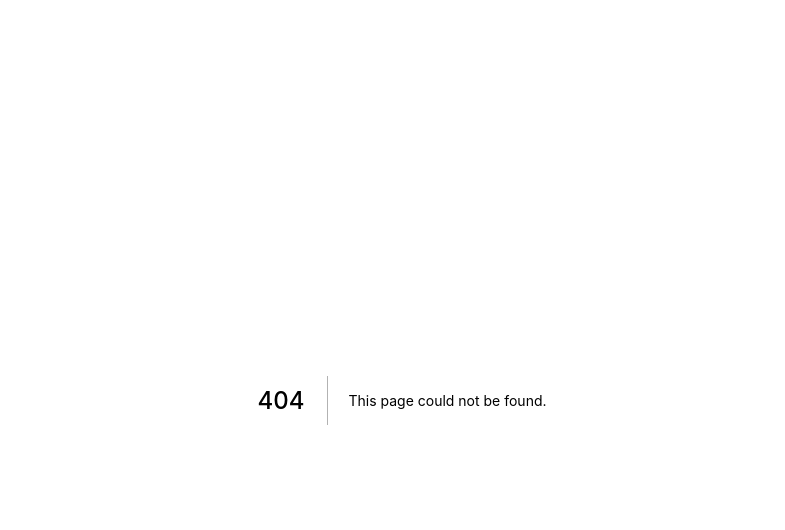
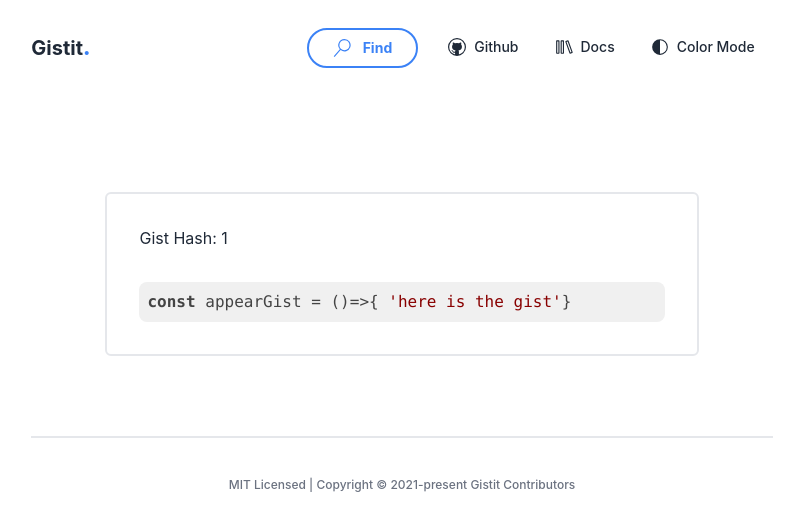
Before and after one commit to demfabris/gistit, a Next.js app in the folder app/: page /gist/1 in a window 1280 px wide. Before the commit this address had no page. Shown: the top 530 px of the page, without its empty margins (238-1023 px from the left). Built offline with nearby package versions, Linux system fonts and the light colour scheme.

Commit message:
feat: [UI] adds render gist page by id

```diff
--- a/app/src/components/Header.tsx
+++ b/app/src/components/Header.tsx
@@ -52,7 +52,7 @@ const Navigation = () => {
       <NavigationButton
         text="Github"
         icon={<VscGithub size={18} className="mr-2" />}
-        href="www.github.com/fabricio7p/gistit.git"
+        href="https://www.github.com/fabricio7p/gistit.git"
       />
       <NavigationButton
         text="Docs"
--- /dev/null
+++ b/app/src/pages/gist/[id].tsx
@@ -0,0 +1,22 @@
+import { Layout } from "components";
+import { useRouter } from "next/router";
+import Code from "react-syntax-highlighter";
+
+const Gist = () => {
+  const router = useRouter();
+  const { id } = router.query;
+  const gistContent = "const appearGist = ()=>{ 'here is the gist'}";
+
+  return (
+    <Layout withHeaderBar>
+      <div className="border-solid border-2 p-8 rounded-md w-4/5">
+        <p className="mb-8">Gist Hash: {id}</p>
+        <Code language="javascript" className="rounded-lg">
+          {gistContent}
+        </Code>
+      </div>
+    </Layout>
+  );
+};
+
+export default Gist;
```
